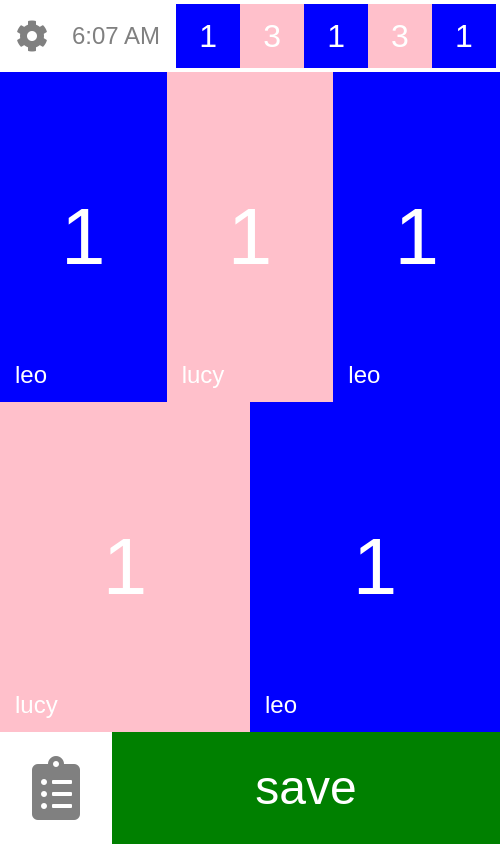
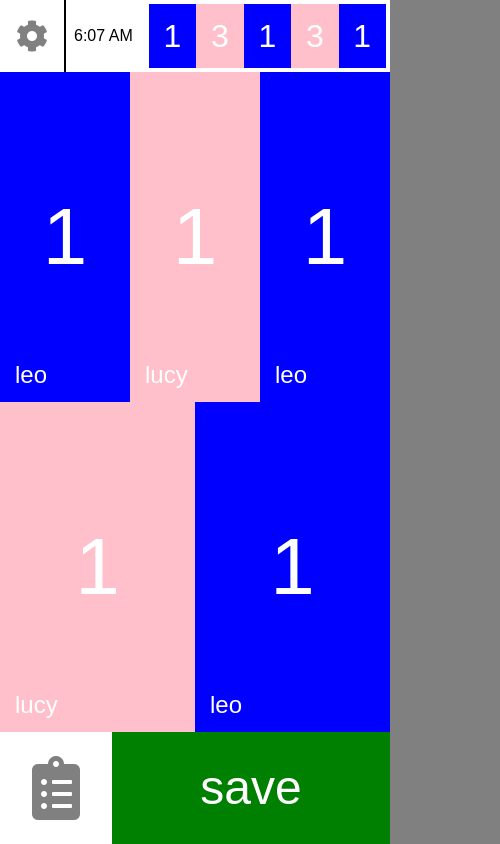
Before and after one commit to rcyork/potty-tracker, a React (Create React App) app in the folder client/: page / in a window 390 px wide. Shown: the whole page, 500 px wide, since content can reach past the window. Built offline with nearby package versions, Linux system fonts and the light colour scheme.

Commit message:
fix minor issues with responsive styling

```diff
--- a/client/src/App.css
+++ b/client/src/App.css
@@ -1,5 +1,4 @@
 .app {
-  width: 100vw;
   max-width: 500px;
   height: 100vh;
   margin: auto;
--- a/client/src/App.js
+++ b/client/src/App.js
@@ -24,6 +24,117 @@ class App extends React.Component {
     log: [
       {
         date: new Date(),
+        pottyNumbers: [
+          { name: 'leo', pottyNumber: '1' },
+          { name: 'lucy', pottyNumber: '3' },
+          { name: 'leo', pottyNumber: '1' },
+          { name: 'lucy', pottyNumber: '3' },
+          { name: 'leo', pottyNumber: '1' },
+        ],
+      },
+
+      {
+        date: 1556111166721,
+        pottyNumbers: [
+          { name: 'leo', pottyNumber: '1' },
+          { name: 'lucy', pottyNumber: '3' },
+          { name: 'leo', pottyNumber: '1' },
+          { name: 'lucy', pottyNumber: '3' },
+          { name: 'leo', pottyNumber: '1' },
+        ],
+      },
+      {
+        date: 1556111166721,
+        pottyNumbers: [
+          { name: 'leo', pottyNumber: '1' },
+          { name: 'lucy', pottyNumber: '3' },
+          { name: 'leo', pottyNumber: '1' },
+          { name: 'lucy', pottyNumber: '3' },
+          { name: 'leo', pottyNumber: '1' },
+        ],
+      },
+      {
+        date: 1556111166721,
+        pottyNumbers: [
+          { name: 'leo', pottyNumber: '1' },
+          { name: 'lucy', pottyNumber: '3' },
+          { name: 'leo', pottyNumber: '1' },
+          { name: 'lucy', pottyNumber: '3' },
+          { name: 'leo', pottyNumber: '1' },
+        ],
+      },
+      {
+        date: 1556111166721,
+        pottyNumbers: [
+          { name: 'leo', pottyNumber: '1' },
+          { name: 'lucy', pottyNumber: '3' },
+          { name: 'leo', pottyNumber: '1' },
+          { name: 'lucy', pottyNumber: '3' },
+          { name: 'leo', pottyNumber: '1' },
+        ],
+      },
+      {
+        date: 1556111166721,
+        pottyNumbers: [
+          { name: 'leo', pottyNumber: '1' },
+          { name: 'lucy', pottyNumber: '3' },
+          { name: 'leo', pottyNumber: '1' },
+          { name: 'lucy', pottyNumber: '3' },
+          { name: 'leo', pottyNumber: '1' },
+        ],
+      },
+      {
+        date: 1556111166721,
+        pottyNumbers: [
+          { name: 'leo', pottyNumber: '1' },
+          { name: 'lucy', pottyNumber: '3' },
+          { name: 'leo', pottyNumber: '1' },
+          { name: 'lucy', pottyNumber: '3' },
+          { name: 'leo', pottyNumber: '1' },
+        ],
+      },
+      {
+        date: 1556111166721,
+        pottyNumbers: [
+          { name: 'leo', pottyNumber: '1' },
+          { name: 'lucy', pottyNumber: '3' },
+          { name: 'leo', pottyNumber: '1' },
+          { name: 'lucy', pottyNumber: '3' },
+          { name: 'leo', pottyNumber: '1' },
+        ],
+      },
+      {
+        date: 1556111166721,
+        pottyNumbers: [
+          { name: 'leo', pottyNumber: '1' },
+          { name: 'lucy', pottyNumber: '3' },
+          { name: 'leo', pottyNumber: '1' },
+          { name: 'lucy', pottyNumber: '3' },
+          { name: 'leo', pottyNumber: '1' },
+        ],
+      },
+      {
+        date: 1556111166721,
+        pottyNumbers: [
+          { name: 'leo', pottyNumber: '1' },
+          { name: 'lucy', pottyNumber: '3' },
+          { name: 'leo', pottyNumber: '1' },
+          { name: 'lucy', pottyNumber: '3' },
+          { name: 'leo', pottyNumber: '1' },
+        ],
+      },
+      {
+        date: 1556111166721,
+        pottyNumbers: [
+          { name: 'leo', pottyNumber: '1' },
+          { name: 'lucy', pottyNumber: '3' },
+          { name: 'leo', pottyNumber: '1' },
+          { name: 'lucy', pottyNumber: '3' },
+          { name: 'leo', pottyNumber: '1' },
+        ],
+      },
+      {
+        date: 1556111166721,
         pottyNumbers: [
           { name: 'leo', pottyNumber: '1' },
           { name: 'lucy', pottyNumber: '3' },
--- a/client/src/components/home/Home.css
+++ b/client/src/components/home/Home.css
@@ -1,6 +1,6 @@
 .home {
-  width: 500px;
-  min-height: 100vh;
+  width: 100%;
+  height: 100vh;
   color: white;
   background: white;
   font-weight: 200;
--- a/client/src/components/home/Snapshot/Snapshot.css
+++ b/client/src/components/home/Snapshot/Snapshot.css
@@ -4,10 +4,12 @@
   align-items: center;
   padding: 0.25rem 0.25rem 0.25rem 0;
   background: white;
+  border-left: 2px solid black;
 }
 
 .fiveOrMore .snapshot__time {
-  font-size: 1.5rem; /* ensures potty snapshot doesn't expand beyond it's container when a large number of dogs are present*/
+  font-size: 1rem; /* ensures potty snapshot doesn't expand beyond it's container when a large number of dogs are present*/
+  color: black;
 }
 
 .fiveOrMore .snapshot__pottyNumbers__pottyNumber {
--- a/client/src/components/log/Log.css
+++ b/client/src/components/log/Log.css
@@ -6,6 +6,8 @@
 }
 
 .goHomeButton {
+  display: block;
+  width: max-content;
   background: blue;
   padding: 0.75rem 1.5rem;
   color: white;
--- a/client/src/components/log/Log.js
+++ b/client/src/components/log/Log.js
@@ -1,4 +1,6 @@
 import React from 'react';
+
+import { Link } from 'react-router-dom';
 
 import { LogCard } from './LogCard/LogCard';
 
@@ -27,10 +29,10 @@ export const Log = ({ log, dogs }) => {
   return (
     <div className="log">
       <div>
-        <button className="goHomeButton">
+        <Link to="/" className="goHomeButton">
           <i className="fas fa-home" />
           home
-        </button>
+        </Link>
       </div>
       <div className="scrollingLog">
         {logSortedByDays.map(([day, letOuts]) => {
```
